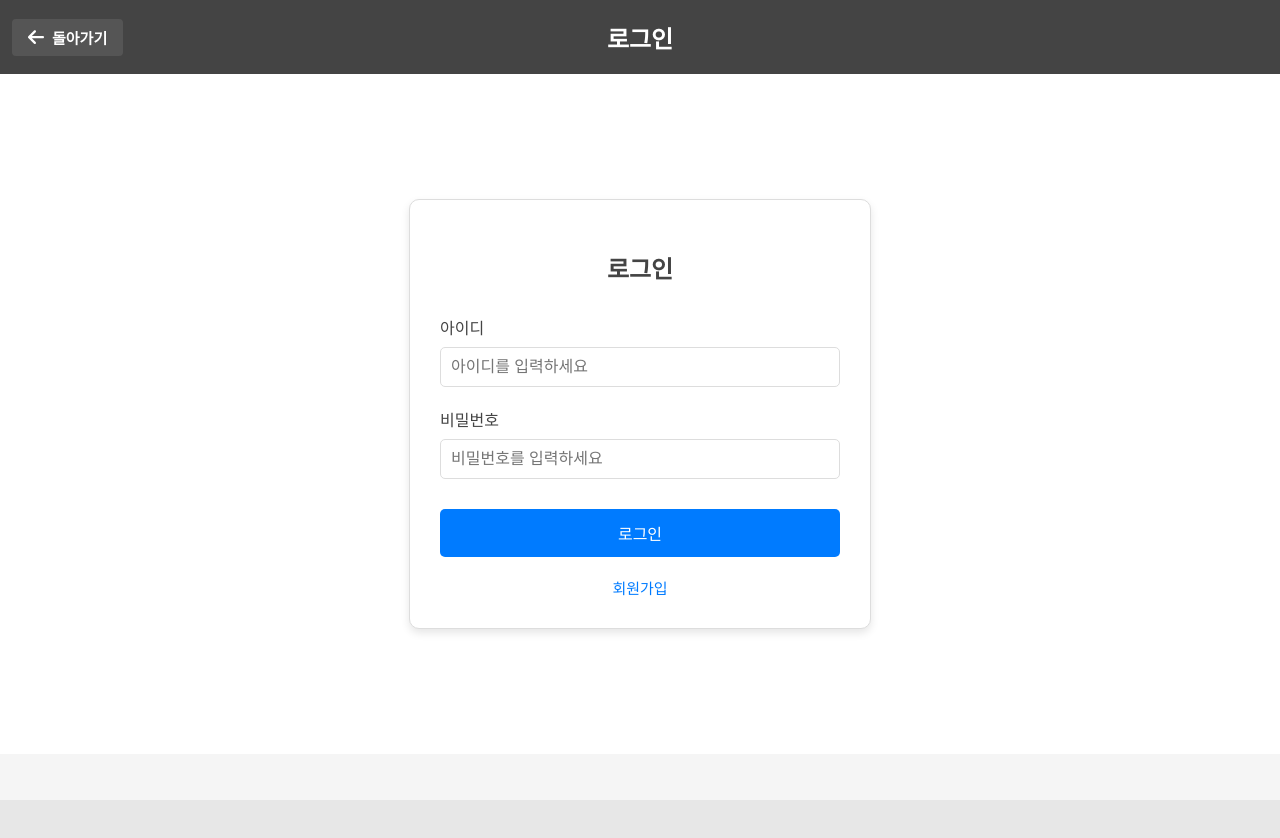
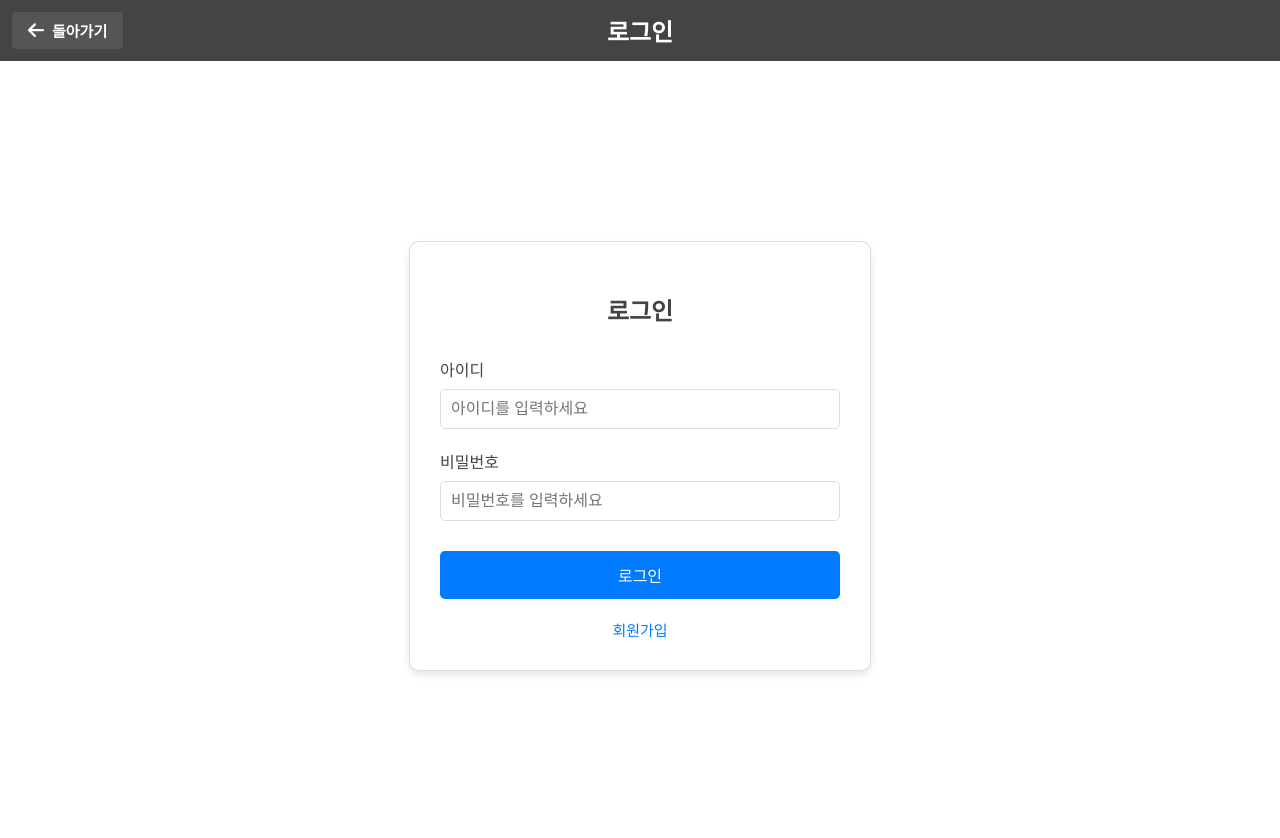
Before and after one commit to 2025capstoneDesign/capstone-FE, a React (Create React App) app: page /login in a window 1280 px wide. Shown: the top 838 px of the page. Before the commit the page ends 800 px from the top, so only its background shows below. Built offline with nearby package versions, Linux system fonts and the light colour scheme.

Commit message:
[style]Fix login Page background-color error

```diff
--- a/src/styles/LoginSignup.css
+++ b/src/styles/LoginSignup.css
@@ -1,9 +1,16 @@
+.container {
+  display: flex;
+  flex-direction: column;
+  min-height: 100vh;
+  background-color: white;
+}
+
 .auth-container {
   display: flex;
   flex-direction: column;
   align-items: center;
   justify-content: center;
-  min-height: 80vh;
+  min-height: calc(100vh - 50px);
   padding: 20px;
   background-color: white;
 }
```
